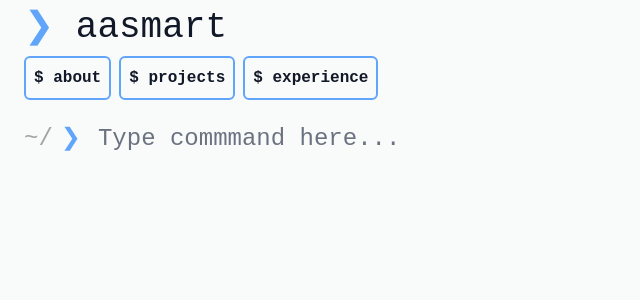
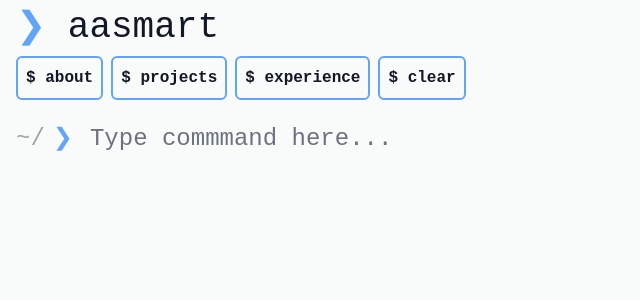
Before and after one commit to aasmart/aasmart-portfolio, a SvelteKit app: page / in a window 1280 px wide. Shown: the top 300 px of the page, without its empty margins (0-640 px from the left). Built offline with nearby package versions, Linux system fonts and the light colour scheme.

Commit message:
Clear command changes + left padding fix
Clear command shortcut removed + clear command is now handled like all
other commands.

Fix elements being visible on left side due to padding

```diff
--- /dev/null
+++ b/src/components/ClearTerminalCommandResut.svelte
@@ -0,0 +1,5 @@
+<script lang="ts">
+	let { clearTerminal }: { clearTerminal: () => void } = $props();
+
+	$effect(clearTerminal);
+</script>
--- a/src/components/Command.svelte
+++ b/src/components/Command.svelte
@@ -4,9 +4,15 @@
 	import ProjectCommandResult from './ProjectCommandResult.svelte';
 	import UnknownCommandResult from './UnknownCommandResult.svelte';
 	import ExperienceCommandResult from './ExperienceCommandResult.svelte';
+	import ClearTerminalCommandResut from './ClearTerminalCommandResut.svelte';
 
-	let { name, isLastCommand }: { name: string; isLastCommand: boolean } = $props();
+	let {
+		name,
+		isLastCommand,
+		clearTerminal
+	}: { name: string; isLastCommand: boolean; clearTerminal: () => void } = $props();
 	let commandName: HTMLParagraphElement;
+	let nameLower = $state(name.toLocaleLowerCase());
 
 	// I'm not sure how to correctly do this, but essentially this is duplicated
 	// because awaits happen late, but some elements need to focus when the command is
@@ -30,12 +36,14 @@
 		<span class="text-blue-400">❯</span>
 		{name}
 	</h2>
-	{#if name.toLocaleLowerCase() == 'about'}
+	{#if nameLower == 'about'}
 		<AboutCommandResult focusCommand={requestFocus} />
-	{:else if name.toLocaleLowerCase() == 'projects'}
+	{:else if nameLower == 'projects'}
 		<ProjectCommandResult focusCommand={requestFocus} />
-	{:else if name.toLocaleLowerCase() == 'experience'}
+	{:else if nameLower == 'experience'}
 		<ExperienceCommandResult {requestFocus} />
+	{:else if nameLower == 'clear'}
+		<ClearTerminalCommandResut {clearTerminal} />
 	{:else}
 		<UnknownCommandResult {name} focusCommand={requestFocus} />
 	{/if}
--- a/src/routes/+layout.svelte
+++ b/src/routes/+layout.svelte
@@ -7,12 +7,12 @@
 
 <style>
 	@media (prefers-color-scheme: dark) {
-		:global(html, command-prompt) {
+		:global(html, #command-prompt, header) {
 			background-color: #202229;
 		}
 	}
 	@media (prefers-color-scheme: light) {
-		:global(html, command-prompt) {
+		:global(html, #command-prompt, header) {
 			background-color: #f9fafa;
 		}
 	}
@@ -24,9 +24,6 @@
 	:global(*, *::after, *::before) {
 		box-sizing: border-box;
 	}
-	:global(body > div > *) {
-		padding-inline: 24px;
-	}
 	:global(*:not(i), *:not(i)::after, *:not(i)::before) {
 		font-family: 'JetBrains Mono', monospace;
 	}
--- a/src/routes/+page.svelte
+++ b/src/routes/+page.svelte
@@ -24,15 +24,11 @@
 
 	let terminalInput = $state('');
 	// svelte-ignore non_reactive_update
-	let terminalHistoryList: HTMLElement;
+	let terminalHistoryElement: HTMLElement;
 	function submitTerminalInput(e: KeyboardEvent) {
 		const key = e.code || e.key;
 		if (key == 'Enter') {
-			if (terminalInput === 'clear') {
-				terminalHistory = [];
-			} else {
-				terminalHistory.push(terminalInput);
-			}
+			terminalHistory.push(terminalInput);
 			terminalInput = '';
 		}
 	}
@@ -45,8 +41,8 @@
 		const scrollTop = window.sessionStorage.getItem('terminalHistoryScrollTop');
 		if (scrollTop) {
 			const scrollTopNum = parseInt(scrollTop);
-			if (terminalHistoryList && !isNaN(scrollTopNum)) {
-				terminalHistoryList.scrollTop = scrollTopNum;
+			if (terminalHistoryElement && !isNaN(scrollTopNum)) {
+				terminalHistoryElement.scrollTop = scrollTopNum;
 			}
 		}
 	});
@@ -62,30 +58,34 @@
 	//     tick().then(() => { scrollToBottom(terminalHistoryList) })
 	// });
 
-	function clearShortcut(e: KeyboardEvent) {
-		if (e.ctrlKey && e.key == 'l') {
-			terminalHistory = [];
-			e.preventDefault();
-		}
+	function clearTerminal() {
+		terminalHistory = [];
 	}
+
+	// function checkShortcut(e: KeyboardEvent) {
+	// 	if (e.ctrlKey && e.key == 'l') {
+	// 		clearTerminal();
+	// 		e.preventDefault();
+	// 	}
+	// }
 
 	let scrolling = $state(false);
 	let atBottom = $state(true);
 	let onScroll = function () {
-		if (!terminalHistoryList) return false;
-		scrolling = terminalHistoryList.scrollTop > 0;
+		if (!terminalHistoryElement) return false;
+		scrolling = terminalHistoryElement.scrollTop > 0;
 		atBottom =
-			terminalHistoryList.scrollHeight - terminalHistoryList.scrollTop <=
-			terminalHistoryList.clientHeight + 1;
+			terminalHistoryElement.scrollHeight - terminalHistoryElement.scrollTop <=
+			terminalHistoryElement.clientHeight + 1;
 
 		window.sessionStorage.setItem(
 			'terminalHistoryScrollTop',
-			terminalHistoryList.scrollTop.toString()
+			terminalHistoryElement.scrollTop.toString()
 		);
 	};
 </script>
 
-<svelte:window onkeydown={clearShortcut} />
+<!-- <svelte:window onkeydown={checkShortcut} /> -->
 
 <!-- <div class="flex justify-center items-center flex-col outline-4 h-dvh gap-4">
     <button
@@ -104,7 +104,11 @@
 </div> -->
 
 <header>
-	<nav class="sticky {scrolling ? 'shadow-xl' : ''} m-0 py-2 transition-shadow duration-300">
+	<nav
+		class="sticky px-4 {scrolling
+			? 'border-b-2 shadow-md'
+			: ''} m-0 border-neutral-50 py-2 transition-shadow duration-300 dark:border-neutral-900"
+	>
 		<div class="sflex h-12 flex-row items-center gap-4">
 			<h1 class="text-4xl text-gray-900 dark:text-gray-50">
 				<span class="text-blue-400">❯</span> aasmart
@@ -114,19 +118,20 @@
 			<NavButton command={'about'} bind:terminalHistory />
 			<NavButton command={'projects'} bind:terminalHistory />
 			<NavButton command={'experience'} bind:terminalHistory />
+			<NavButton command={'clear'} bind:terminalHistory />
 		</ul>
 	</nav>
 </header>
 
-<ul bind:this={terminalHistoryList} class="h-full overflow-y-scroll" onscroll={onScroll}>
+<ul bind:this={terminalHistoryElement} class="h-full overflow-y-scroll" onscroll={onScroll}>
 	{#each terminalHistory as history, index}
-		<li class="my-2">
-			<Command name={history} isLastCommand={index == terminalHistory.length - 1} />
+		<li class="my-2 px-4">
+			<Command name={history} isLastCommand={index == terminalHistory.length - 1} {clearTerminal} />
 		</li>
 	{/each}
-	<li id="command-prompt" class="sticky bottom-0 my-2">
+	<li class="command-prompt sticky bottom-0 my-2">
 		<CommandInput
-			class="text-2xl dark:text-gray-50"
+			class="px-4 text-2xl dark:text-gray-50"
 			bind:commandText={terminalInput}
 			submitCommand={submitTerminalInput}
 		/>
```
Also changed, not shown: src/components/CommandInput.svelte (line endings or trailing spaces).
